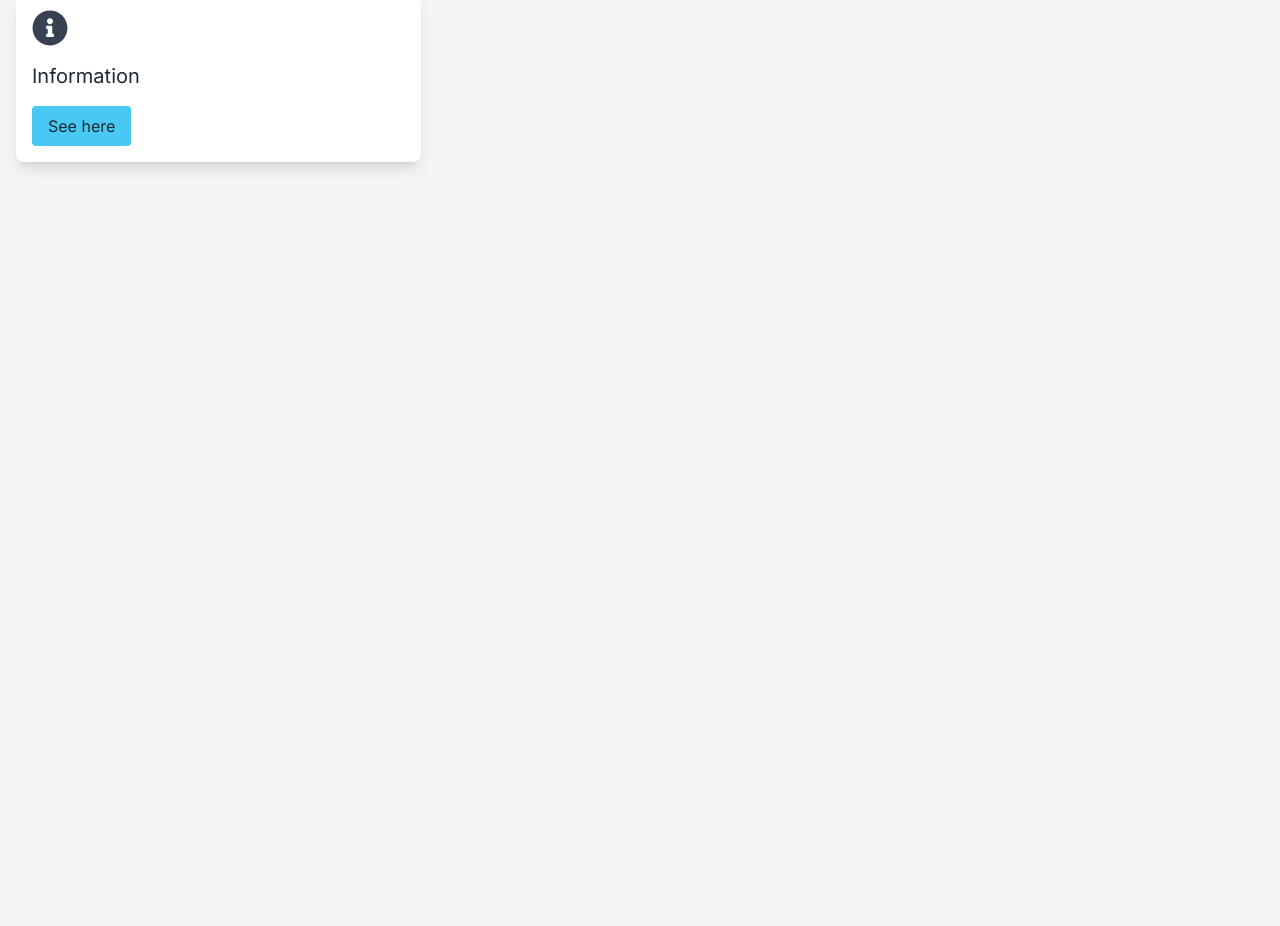
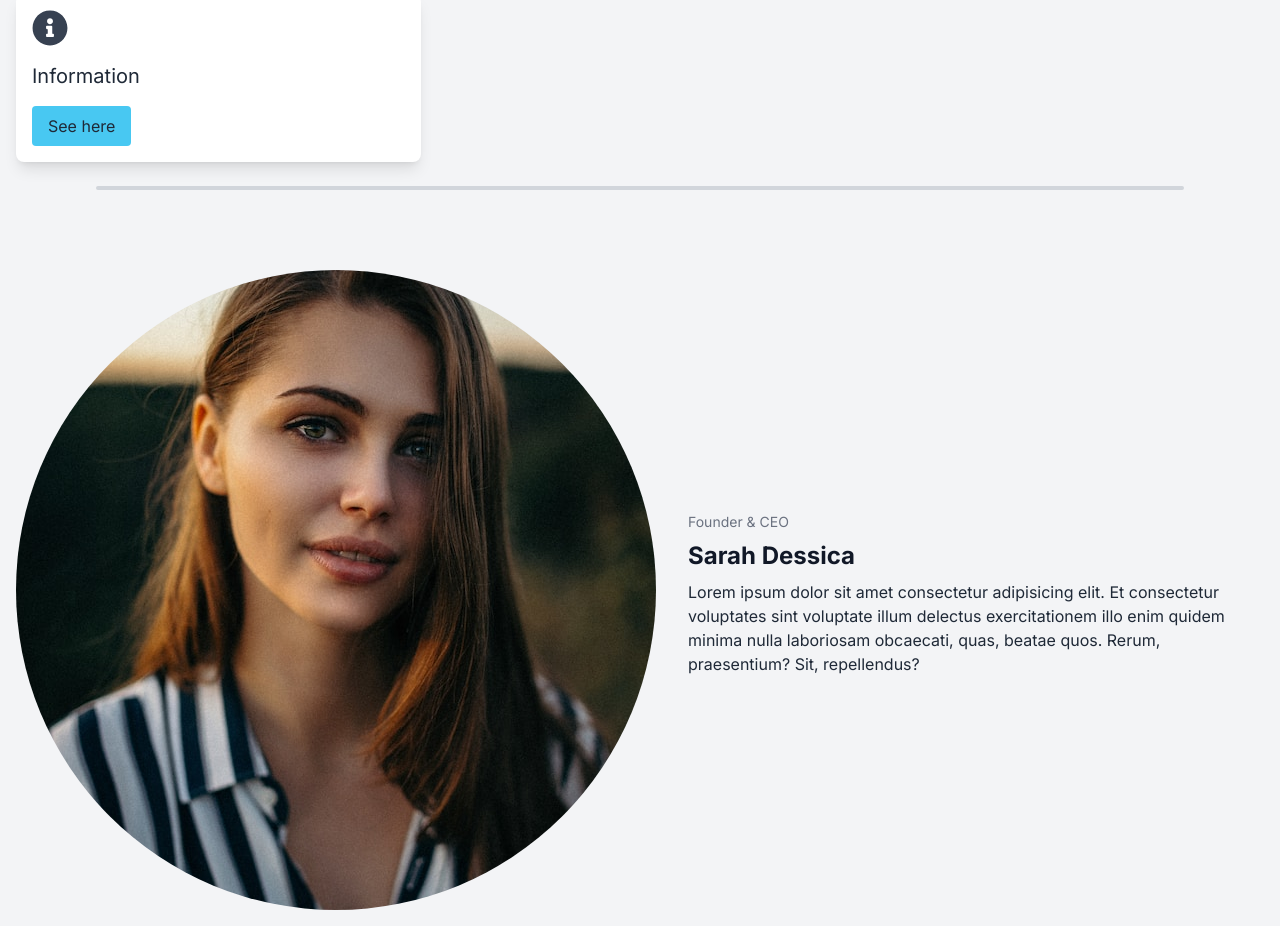
Before and after one commit to hamza-sentinel/one-health, a Next.js app: page / in a window 1280 px wide. Shown: the part 2243-3169 px from the top of the page. Before the commit the page ends 2421 px from the top, so only its background shows below. Built offline with nearby package versions, Linux system fonts and the light colour scheme.

Commit message:
Design CEOSaying

```diff
--- a/app/components/Links/Links.tsx
+++ b/app/components/Links/Links.tsx
@@ -89,6 +89,7 @@ const Links = () => {
           </article>
         ))}
       </div>
+      <hr className="h-1 rounded-lg my-6 bg-gray-300 border-0 mx-20" />
     </section>
   );
 }
--- /dev/null
+++ b/app/components/ceo-saying/CEOSaying.tsx
@@ -0,0 +1,18 @@
+import Image from "next/image"
+
+function CEOSaying() {
+  return (
+    <section className="container flex justify-center flex-col mt-6 sm:flex-row sm:gap-8 sm:items-center">
+        <Image src="/ceo.jpg" alt="CEO" width={320} height={320} className="w-full aspect-square object-cover rounded sm:rounded-full" />
+        <div className="content">
+            <p className="text-sm text-gray-500 mt-2">Founder &amp; CEO</p>
+            <h3 className="text-2xl text-gray-900 font-bold mt-2">Sarah Dessica</h3>
+            <p className="text-gray-800 mt-2 leading-normal">
+                Lorem ipsum dolor sit amet consectetur adipisicing elit. Et consectetur voluptates sint voluptate illum delectus exercitationem illo enim quidem minima nulla laboriosam obcaecati, quas, beatae quos. Rerum, praesentium? Sit, repellendus?
+            </p>
+        </div>
+    </section>
+  )
+}
+
+export default CEOSaying
--- a/app/page.tsx
+++ b/app/page.tsx
@@ -1,4 +1,5 @@
 import Links from "./components/Links/Links";
+import CEOSaying from "./components/ceo-saying/CEOSaying";
 import Header from "./components/header/Header";
 import ShowCase from "./components/showcase/ShowCase";
 
@@ -8,6 +9,7 @@ export default function Home() {
       <Header />
       <ShowCase />
       <Links />
+      <CEOSaying />
     </main>
   );
 }
```
Also changed, not shown: public/ceo.jpg (added).
